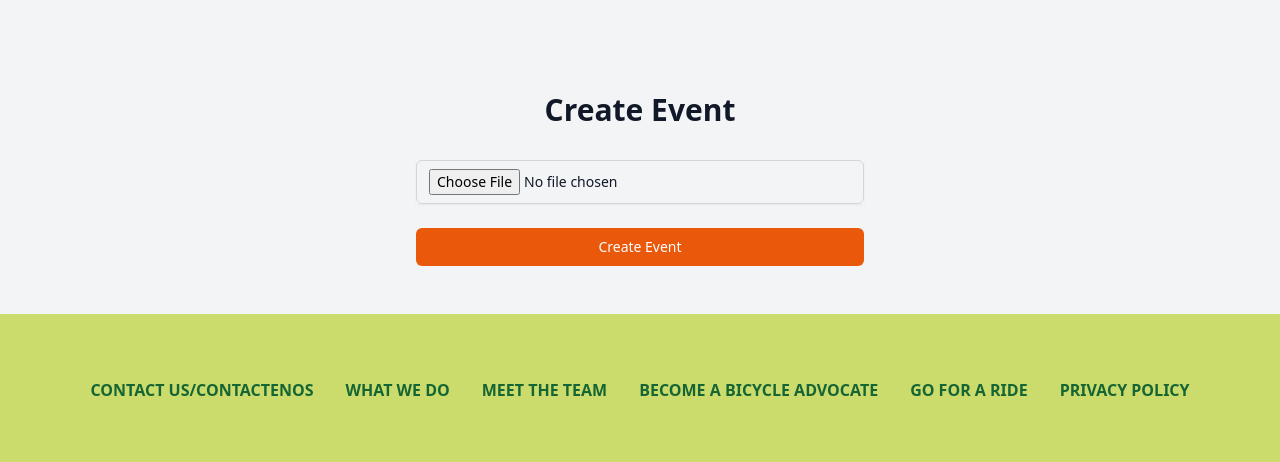
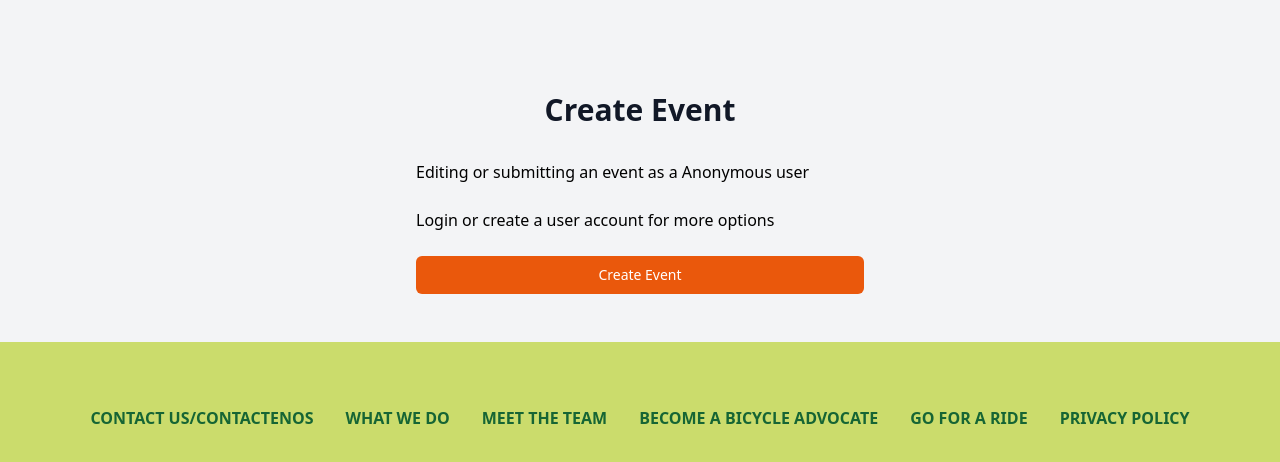
Before and after one commit to we-race-here/events, a Django app: template apps/event/templates/event/event_form.html in a window 1280 px wide. Shown: the part 144-606 px from the top of the page. Run offline with Django 4.2, Linux system fonts and the light colour scheme; the template is opened without the code that fills it: values that come from a table or form of the project are taken from there, others are empty; tables that the repository leaves empty hold one stand-in row (values such as "Sample post"); parts of the project's set-up code (start-up, migrations or seed data) failed here and were passed over; some libraries are stand-ins or nearby versions; grey boxes are pictures that could not be loaded.

Commit message:
added additional logic to create event form

```diff
--- a/apps/event/templates/event/event_form.html
+++ b/apps/event/templates/event/event_form.html
@@ -21,41 +21,86 @@
             <strong class="font-bold">Error!</strong>
             <span class="block sm:inline">{{ error }}</span>
             <button class="absolute top-0 bottom-0 right-0 px-4 py-3" onclick="this.parentElement.style.display='none'">
-                    <svg class="fill-current h-6 w-6 text-red-500" role="button" xmlns="http://www.w3.org/2000/svg" viewBox="0 0 20 20">
+              <svg class="fill-current h-6 w-6 text-red-500" role="button" xmlns="http://www.w3.org/2000/svg"
+                   viewBox="0 0 20 20">
                 <title>Close</title>
-                      <path d="M14.348 14.849a1.2 1.2 0 0 1-1.697 0L10 11.819l-2.651 3.029a1.2 1.2 0 1 1-1.697-1.697l2.758-3.15-2.759-3.152a1.2 1.2 0 1 1 1.697-1.697L10 8.183l2.651-3.031a1.2 1.2 0 1 1 1.697 1.697l-2.758 3.152 2.758 3.15a1.2 1.2 0 0 1 0 1.698z"/>
+                <path
+                  d="M14.348 14.849a1.2 1.2 0 0 1-1.697 0L10 11.819l-2.651 3.029a1.2 1.2 0 1 1-1.697-1.697l2.758-3.15-2.759-3.152a1.2 1.2 0 1 1 1.697-1.697L10 8.183l2.651-3.031a1.2 1.2 0 1 1 1.697 1.697l-2.758 3.152 2.758 3.15a1.2 1.2 0 0 1 0 1.698z"/>
               </svg>
             </button>
           </div>
         {% endfor %}
-
-
+        {% if not user.is_authenticated %}
+          <h3>Editing or submitting an event as a Anonymous user</h3>
+          <p>Login or create a user account for more options</p>
+        {% endif %}
+        {% if user.is_authenticated and not IsOrgAdmin %}
+          <h3>Editing or submitting an event as a regular user</h3>
+          <p>Regular users can only edit their own events and have limited content options</p>
+        {% endif %}
+        {% if not IsOrgAdmin and user.is_authenticated %}
+          <h3>Editing or submitting an event as a Promoter or Club admin</h3>
+          <p> you have full edit permissions and options</p>
+        {% endif %}
         <input type="hidden" name="remember" value="true">
         <div class=" shadow-sm -space-y-px">
           {% for field in form %}
-                    {% if field.name != 'turnstile'%}
+            {% if field.name != 'turnstile' %}
               <div class="" style="margin-top:5px">
+                {#           These fields are public           #}
+                {% if field.name in PublicFields %}
                   <input id="{{ field.auto_id }}"
                          type="{{ field.field.widget.input_type }}"
                          name="{{ field.html_name }}"
                          value="{{ field.value|default:'' }}"
-                               autocomplete="email" required class="appearance-none rounded-none relative block w-full px-3 py-2 border border-gray-300 placeholder-gray-500 text-gray-900 rounded-t-md  rounded-b-md focus:outline-none focus:ring-indigo-500 focus:border-indigo-500 focus:z-10 sm:text-sm"
+                         class="appearance-none rounded-none relative block w-full px-3 py-2 border border-gray-300 placeholder-gray-500 text-gray-900 rounded-t-md  rounded-b-md focus:outline-none focus:ring-indigo-500 focus:border-indigo-500 focus:z-10 sm:text-sm"
                          placeholder="{{ field.label }}">
-                       {% for error in field.errors %}
-                        <p class="text-red-500 text-xs italic mt-1">{{ error }}</p>
+                {% endif %}
+                {#           These fields are for org admins only           #}
+                {% if  user.is_authenticated and field.name in UserFields %}
+                  <input id="{{ field.auto_id }}"
+                         type="{{ field.field.widget.input_type }}"
+                         name="{{ field.html_name }}"
+                         value="{{ field.value|default:'' }}"
+                         class="appearance-none rounded-none relative block w-full px-3 py-2 border border-gray-300 placeholder-gray-500 text-gray-900 rounded-t-md  rounded-b-md focus:outline-none focus:ring-indigo-500 focus:border-indigo-500 focus:z-10 sm:text-sm"
+                         placeholder="{{ field.label }}">
+                {% endif %}
+                {#           These fields are for org admins and staff only          #}
+                {% if IsOrgAdmin or user.is_staff %}
+                  {% if  field.name in OrgAdminFields %}
+                    {{ field.errors }}
+                    <input id="{{ field.auto_id }}"
+                           type="{{ field.field.widget.input_type }}"
+                           name="{{ field.html_name }}"
+                           value="{{ field.value|default:'' }}"
+                           class="appearance-none rounded-none relative block w-full px-3 py-2 border border-gray-300 placeholder-gray-500 text-gray-900 rounded-t-md  rounded-b-md focus:outline-none focus:ring-indigo-500 focus:border-indigo-500 focus:z-10 sm:text-sm"
+                           placeholder="{{ field.label }}">
+                  {% endif %}
+                {% endif %}
+                {% if user.is_staff %}
+                  {% if field.name in StaffFields %}
+                    <input id="{{ field.auto_id }}"
+                           type="{{ field.field.widget.input_type }}"
+                           name="{{ field.html_name }}"
+                           value="{{ field.value|default:'' }}"
+                           class="appearance-none rounded-none relative block w-full px-3 py-2 border border-gray-300 placeholder-gray-500 text-gray-900 rounded-t-md  rounded-b-md focus:outline-none focus:ring-indigo-500 focus:border-indigo-500 focus:z-10 sm:text-sm"
+                           placeholder="{{ field.label }}">
+                  {% endif %}
+                {% endif %}
+              </div>
+            {% elif field.field.widget.input_type == 'date' %}
+              <input id="{{ field.auto_id }}" type="{{ field.field.widget.input_type }}" name="{{ field.html_name }}"
+                     value="{{ field.value|default:'' }}"
+                     class="mt2 shadow appearance-none border rounded w-full py-2 px-3 text-gray-700 leading-tight focus:outline-none focus:shadow-outline">
+            {% endif %}
+          {% endfor %}
+          {% for field, error in form.errors.items %}
+            <p class="text-red-500 text-xs italic mt-1">{{ field }}: {{ error }}</p>
           {% endfor %}
         </div>
-                  {% elif field.field.widget.input_type == 'date' %}
-                        <input id="{{ field.auto_id }}" type="{{ field.field.widget.input_type }}" name="{{ field.html_name }}" value="{{ field.value|default:'' }}" class="mt2 shadow appearance-none border rounded w-full py-2 px-3 text-gray-700 leading-tight focus:outline-none focus:shadow-outline">
-                    {% endif %}
-                {% endfor %}
-
-
-                </div>
-
-
         <div>
-                    <button type="submit" class="group relative w-full  flex justify-center py-2 px-4 border border-transparent text-sm font-medium rounded-md text-white bg-orange-600	 hover:bg-slate-950		 focus:outline-none focus:ring-2 focus:ring-offset-2 focus:ring-indigo-500">
+          <button type="submit"
+                  class="group relative w-full  flex justify-center py-2 px-4 border border-transparent text-sm font-medium rounded-md text-white bg-orange-600	 hover:bg-slate-950		 focus:outline-none focus:ring-2 focus:ring-offset-2 focus:ring-indigo-500">
             Create Event
           </button>
         </div>
```
Also changed, not shown: apps/event/forms.py (+10 -3 lines), apps/event/views.py (+27 -0 lines), events/templates/WRH_email/member_joined_org_email.html (renamed from events/templates/email/member_joined_org_email.html), events/templates/WRH_email/member_verify_email.html (renamed from events/templates/email/member_verify_email.html), events/templates/WRH_email/new_club_email.html (renamed from events/templates/email/new_club_email.html), events/templates/WRH_email/sms/member_verify_phone.html (renamed from events/templates/sms/member_verify_phone.html), events/templates/WRH_email/user_activation.html (renamed from events/templates/email/user_activation.html), events/templates/WRH_email/user_activation_confirm.html (renamed from events/templates/email/user_activation_confirm.html), events/templates/WRH_email/user_recover_password.html (renamed from events/templates/email/user_recover_password.html), events/templates/WRH_email/user_recover_password_confirm.html (renamed from events/templates/email/user_recover_password_confirm.html). Lines whose indentation alone changed are shown as unchanged.
